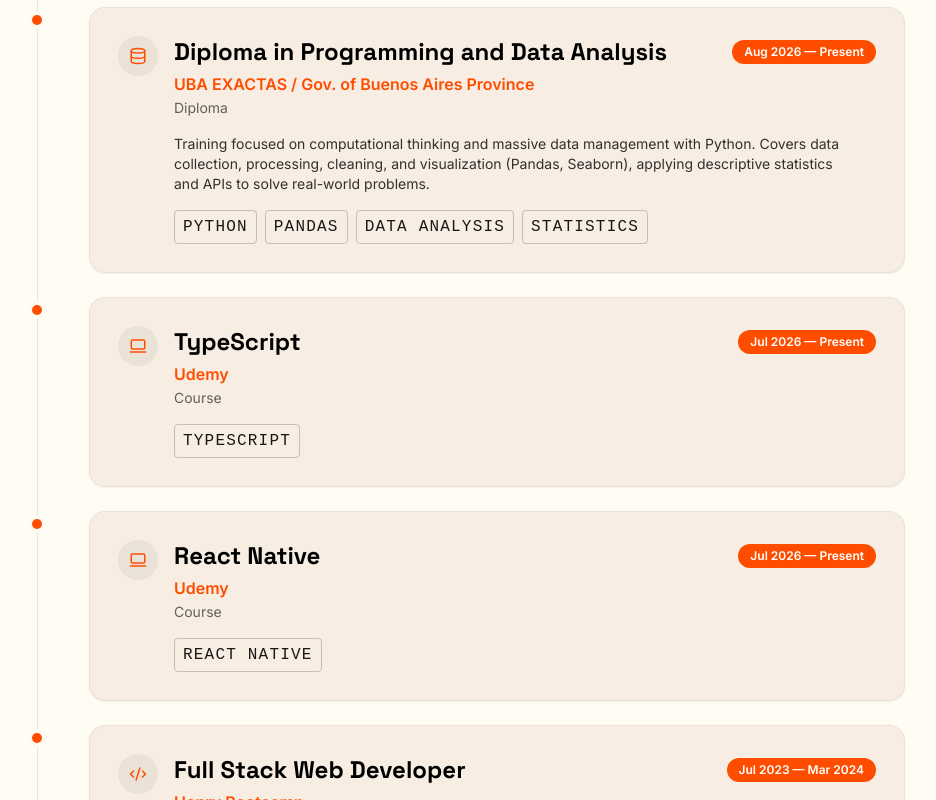
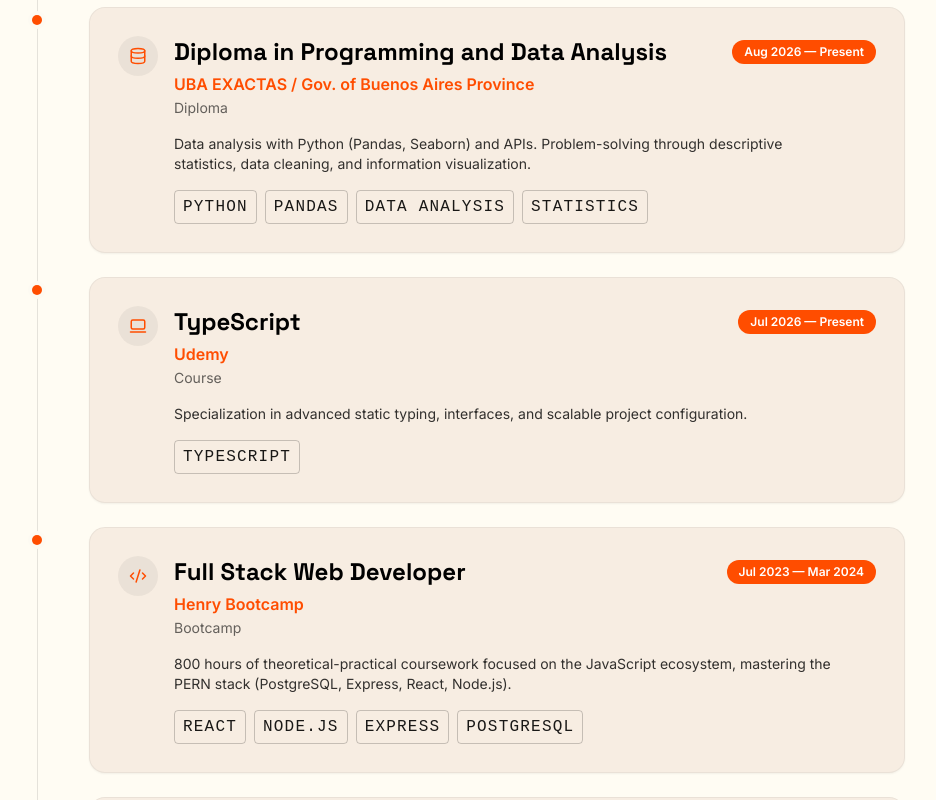
Before and after one commit to Jonatan-Rodriguez/Portfolio, a React (Vite) app: page / in a window 1280 px wide. Shown: the part 2520-3320 px from the top of the page, without its empty margins (183-1119 px from the left). Built offline with nearby package versions, Linux system fonts and the light colour scheme; no server answers; a web font is replaced by a local one.

Commit message:
cambio de en las cards de experiencia y proyectos

```diff
--- a/src/data/education.ts
+++ b/src/data/education.ts
@@ -20,8 +20,7 @@ const educationEs: EducationItem[] = [
     place: 'Universidad Nacional de Tres de Febrero (UNTREF)',
     type: 'Carrera universitaria',
     period: 'Feb 2026 — Actualidad',
-    detail:
-      'Formación de 5 años orientada al diseño, desarrollo y mantenimiento de sistemas informáticos, con título intermedio de Técnico Universitario en Desarrollo de Software.',
+    detail:'Formación enfocada en el diseño, desarrollo y mantenimiento de sistemas y redes, incluyendo el título intermedio de Técnico Universitario en Desarrollo de Software.',
     tags: ['Algoritmos', 'Estructuras de Datos', 'Ingeniería de Software'],
     icon: GraduationCap,
   },
@@ -31,10 +30,9 @@ const educationEs: EducationItem[] = [
     place: 'UBA EXACTAS / Gobierno de la Provincia de Bs. As.',
     type: 'Diplomatura',
     period: 'Ago 2026 — Actualidad',
-    detail:
-      'Formación orientada al pensamiento computacional y manejo masivo de datos con Python. Abarca obtención, procesamiento, limpieza y visualización (Pandas, Seaborn), aplicando estadística descriptiva y manejo de APIs para la resolución de problemáticas reales.',
+    detail:'Análisis de datos con Python (Pandas, Seaborn) y APIs. Resolución de problemas mediante estadística descriptiva, limpieza y visualización de información.',
     tags: ['Python', 'Pandas', 'Análisis de Datos', 'Estadística'],
-    icon: Database, // o el ícono que prefieras
+    icon: Database,
   },
   {
     id: 'udemy-ts',
@@ -42,16 +40,8 @@ const educationEs: EducationItem[] = [
     place: 'Udemy',
     type: 'Curso',
     period: 'Jul 2026 — Actualidad',
+    detail: 'Especialización en tipado estático avanzado, interfaces y configuración de proyectos escalables.',
     tags: ['TypeScript'],
-    icon: Laptop2,
-  },
-  {
-    id: 'udemy-rn',
-    title: 'React Native',
-    place: 'Udemy',
-    type: 'Curso',
-    period: 'Jul 2026 — Actualidad',
-    tags: ['React Native'],
     icon: Laptop2,
   },
   {
@@ -60,7 +50,7 @@ const educationEs: EducationItem[] = [
     place: 'Henry Bootcamp',
     type: 'Bootcamp',
     period: 'Jul 2023 — Mar 2024',
-    detail: '800 horas de cursado teórico-práctico enfocado en el ecosistema JavaScript.',
+    detail: '800 horas de cursado teórico-práctico enfocado en el ecosistema JavaScript, dominando el stack PERN (PostgreSQL, Express, React, Node.js).',
     tags: ['React', 'Node.js', 'Express', 'PostgreSQL'],
     icon: Code2,
   },
@@ -70,6 +60,7 @@ const educationEs: EducationItem[] = [
     place: 'CoderHouse',
     type: 'Curso',
     period: 'Jun 2022 - Oct 2022',
+    detail: 'Desarrollo de interfaces de usuario interactivas, manejo de estado global y consumo de APIs.',
     tags: ['React'],
     icon: BookOpen,
   },
@@ -82,8 +73,7 @@ const educationEn: EducationItem[] = [
     place: 'National University of Tres de Febrero (UNTREF)',
     type: 'University Degree',
     period: 'Feb 2026 — Present',
-    detail:
-      '5-year program focused on the design, development, and maintenance of computer systems, including an intermediate degree as a University Technician in Software Development.',
+    detail: 'Education focused on the design, development, and maintenance of systems and networks, including an intermediate degree as a University Technician in Software Development.',
     tags: ['Algorithms', 'Data Structures', 'Software Engineering'],
     icon: GraduationCap,
   },
@@ -93,8 +83,7 @@ const educationEn: EducationItem[] = [
     place: 'UBA EXACTAS / Gov. of Buenos Aires Province',
     type: 'Diploma',
     period: 'Aug 2026 — Present',
-    detail:
-      'Training focused on computational thinking and massive data management with Python. Covers data collection, processing, cleaning, and visualization (Pandas, Seaborn), applying descriptive statistics and APIs to solve real-world problems.',
+    detail: 'Data analysis with Python (Pandas, Seaborn) and APIs. Problem-solving through descriptive statistics, data cleaning, and information visualization.',
     tags: ['Python', 'Pandas', 'Data Analysis', 'Statistics'],
     icon: Database,
   },
@@ -104,16 +93,8 @@ const educationEn: EducationItem[] = [
     place: 'Udemy',
     type: 'Course',
     period: 'Jul 2026 — Present',
+    detail: 'Specialization in advanced static typing, interfaces, and scalable project configuration.',
     tags: ['TypeScript'],
-    icon: Laptop2,
-  },
-  {
-    id: 'udemy-rn',
-    title: 'React Native',
-    place: 'Udemy',
-    type: 'Course',
-    period: 'Jul 2026 — Present',
-    tags: ['React Native'],
     icon: Laptop2,
   },
   {
@@ -122,7 +103,7 @@ const educationEn: EducationItem[] = [
     place: 'Henry Bootcamp',
     type: 'Bootcamp',
     period: 'Jul 2023 — Mar 2024',
-    detail: '800 hours of theoretical and practical coursework focused on the JavaScript ecosystem.',
+    detail: '800 hours of theoretical-practical coursework focused on the JavaScript ecosystem, mastering the PERN stack (PostgreSQL, Express, React, Node.js).',
     tags: ['React', 'Node.js', 'Express', 'PostgreSQL'],
     icon: Code2,
   },
@@ -132,6 +113,7 @@ const educationEn: EducationItem[] = [
     place: 'CoderHouse',
     type: 'Course',
     period: 'Jun 2022 - Oct 2022',
+    detail: 'Development of interactive user interfaces, global state management, and API consumption.',
     tags: ['React'],
     icon: BookOpen,
   },
--- a/src/data/experience.ts
+++ b/src/data/experience.ts
@@ -1,9 +1,9 @@
 import type { LucideIcon } from 'lucide-react'
-import { TrendingUp, ShieldCheck, Megaphone, Package } from 'lucide-react'
+import { TrendingUp, ShieldCheck, Code, Laptop } from 'lucide-react'
 import type { Lang } from '../context/LanguageContext'
 
 export interface ExperienceItem {
-  id: string // <- Agregamos ID para usar como key segura
+  id: string
   role: string
   company: string
   location: string
@@ -16,14 +16,35 @@ export interface ExperienceItem {
 
 const experienceEs: ExperienceItem[] = [
   {
+    id: 'desarrollador Web Freelance',
+    role: 'Profesional Independiente',
+    company: 'Desarrollador Web Freelance',
+    location: 'Argentina',
+    modality: 'Medio tiempo · Remoto',
+    period: 'Abr 2026 — actualidad',
+    description: 'Desarrollo y mantenimiento de aplicaciones web a medida. Especializado en diseño responsive, resolución de bugs y refactorización de código.',
+    tags: ['Diseño Responsive', 'Resolución de Bugs', 'Refactorización'],
+    icon: Laptop,
+  },
+  {
+    id: 'desarrollador Front-End',
+    role: 'Desarrollador Front-End',
+    company: 'DevTech Solutions',
+    location: 'Argentina',
+    modality: 'Tiempo completo · Remoto',
+    period: 'Oct 2025 — May 2026',
+    description: 'Participación en el ciclo completo de desarrollo bajo metodologías ágiles (Scrum). Creación de componentes reutilizables, optimización de rendimiento y control de versiones con Git/GitHub.',
+    tags: ['Scrum', 'Git/GitHub', 'Optimización'],
+    icon: Code,
+  },
+  {
     id: 'innova',
     role: 'Ejecutivo de Ventas',
     company: 'Innova',
     location: 'Argentina',
     modality: 'Tiempo completo · Remoto',
     period: 'Ago 2025 — Oct 2025',
-    description:
-      'Responsable de la gestión comercial y cierre de ventas por canales digitales. Gestioné flujos de chat automatizados, asesoré sobre planes y coberturas, y seguí el ciclo completo de ventas.',
+    description:'Responsable de la gestión comercial y cierre de ventas por canales digitales. Gestioné flujos de chat automatizados, asesoré sobre planes y coberturas, y seguí el ciclo completo de ventas.',
     tags: ['WhatsApp Business', 'ManyChat', 'Ventas'],
     icon: TrendingUp,
   },
@@ -34,37 +55,35 @@ const experienceEs: ExperienceItem[] = [
     location: 'Argentina',
     modality: 'Tiempo completo · Remoto',
     period: 'Jul 2024 — Ago 2025',
-    description:
-      'Gestión y asesoramiento en seguros con soporte directo a clientes. Desarrollé y mantuve la página web y aplicaciones internas del estudio, y optimicé procesos mediante automatización.',
+    description:'Gestión y asesoramiento en seguros con soporte directo a clientes. Desarrollé y mantuve la página web y aplicaciones internas del estudio, y optimicé procesos mediante automatización.',
     tags: ['Desarrollo Web', 'Automatización', 'Atención al cliente'],
     icon: ShieldCheck,
-  },
-  {
-    id: 'telecentro',
-    role: 'Promotor',
-    company: 'Telecentro',
-    location: 'Argentina',
-    modality: 'Tiempo completo · Presencial',
-    period: 'Abr 2021 — Jul 2021',
-    description:
-      'Difusión de servicios de telecomunicaciones y distribución de material promocional, con información y orientación a clientes en el seguimiento de zonas asignadas.',
-    tags: ['Ventas', 'Atención al cliente'],
-    icon: Megaphone,
-  },
-  {
-    id: 'montecarlos',
-    role: 'Encargado de Depósito',
-    company: 'Mueblería Montecarlos Hogar',
-    location: 'Argentina',
-    modality: 'Tiempo completo · Presencial',
-    period: 'Ene 2021 — Abr 2021',
-    description: 'Gestión del almacén: armado y entrega de muebles, control y organización de stock.',
-    tags: ['Logística', 'Organización'],
-    icon: Package,
   },
 ]
 
 const experienceEn: ExperienceItem[] = [
+  {
+    id: 'desarrollador Web Freelance',
+    role: 'Independent Professional',
+    company: 'Freelance Web Developer',
+    location: 'Argentina',
+    modality: 'Part-time · Remote',
+    period: 'Apr 2026 — present',
+    description: 'Development and maintenance of custom web applications. Specialized in responsive design, bug fixing, and code refactoring.',
+    tags: ['Responsive Design', 'Bug Fixing', 'Refactoring'],
+    icon: Laptop,
+  },
+  {
+    id: 'desarrollador Front-End',
+    role: 'Front-End Developer',
+    company: 'DevTech Solutions',
+    location: 'Argentina',
+    modality: 'Full-time · Remote',
+    period: 'Oct 2025 — May 2026',
+    description: 'Participation in the full development cycle under agile methodologies (Scrum). Creation of reusable components, performance optimization, and version control with Git/GitHub.',
+    tags: ['Scrum', 'Git/GitHub', 'Optimization'],
+    icon: Code,
+  },
   {
     id: 'innova',
     role: 'Sales Executive',
@@ -72,8 +91,7 @@ const experienceEn: ExperienceItem[] = [
     location: 'Argentina',
     modality: 'Full-time · Remote',
     period: 'Aug 2025 — Oct 2025',
-    description:
-      'Responsible for commercial management and closing sales through digital channels. Managed automated chat flows, advised on plans and coverages, and tracked the full sales cycle.',
+    description:'Responsible for commercial management and closing sales through digital channels. Managed automated chat flows, advised on plans and coverages, and tracked the full sales cycle.',
     tags: ['WhatsApp Business', 'ManyChat', 'Sales'],
     icon: TrendingUp,
   },
@@ -84,33 +102,9 @@ const experienceEn: ExperienceItem[] = [
     location: 'Argentina',
     modality: 'Full-time · Remote',
     period: 'Jul 2024 — Aug 2025',
-    description:
-      'Insurance management and advisory with direct customer support. Developed and maintained the firm\'s website and internal applications, and optimized processes through automation.',
+    description:'Insurance management and advisory with direct customer support. Developed and maintained the firm\'s website and internal applications, and optimized processes through automation.',
     tags: ['Web Development', 'Automation', 'Customer Support'],
     icon: ShieldCheck,
-  },
-  {
-    id: 'telecentro',
-    role: 'Promoter',
-    company: 'Telecentro',
-    location: 'Argentina',
-    modality: 'Full-time · On-site',
-    period: 'Apr 2021 — Jul 2021',
-    description:
-      'Promotion of telecommunications services and distribution of promotional material, providing information and guidance to clients in assigned tracking areas.',
-    tags: ['Sales', 'Customer Support'],
-    icon: Megaphone,
-  },
-  {
-    id: 'montecarlos',
-    role: 'Warehouse Manager',
-    company: 'Mueblería Montecarlos Hogar',
-    location: 'Argentina',
-    modality: 'Full-time · On-site',
-    period: 'Jan 2021 — Apr 2021',
-    description: 'Warehouse management: furniture assembly and delivery, inventory control and organization.',
-    tags: ['Logistics', 'Organization'],
-    icon: Package,
   },
 ]
 
```
